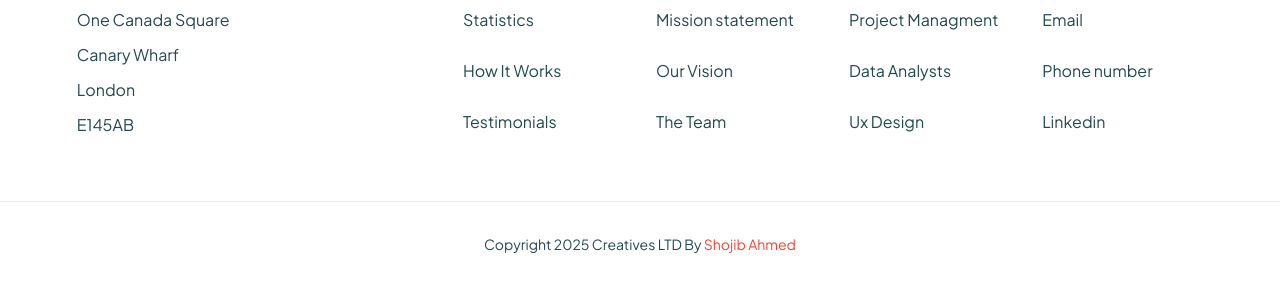
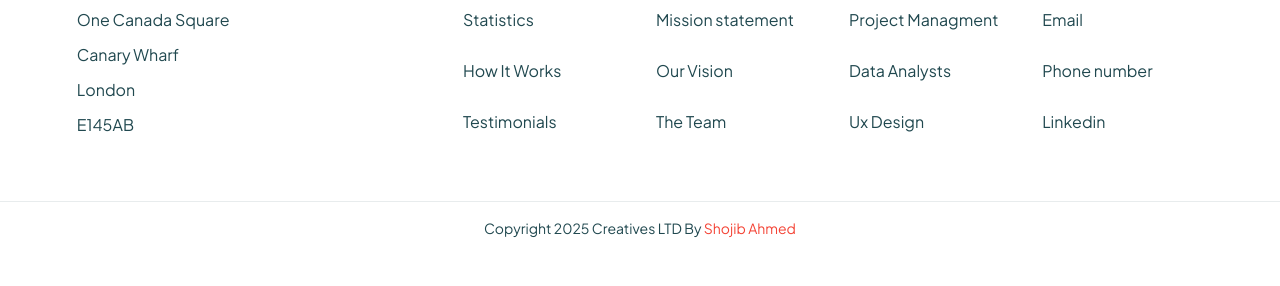
Before and after one commit to Sajib99design/tailwind-project2, a website built with Vite: page index.html in a window 1280 px wide. Shown: the part 4378-4664 px from the top of the page. After the commit the page ends 4632 px from the top, so only its background shows below. Built offline with nearby package versions, Linux system fonts and the light colour scheme; files whose address does not match are found by name; a web font is replaced by a local one.

Commit message:
Update index.html

```diff
--- a/index.html
+++ b/index.html
@@ -513,7 +513,7 @@
         </div>
       </div>
     </div>
-    <div class="border-t border-[#20484f1a] py-8 text-center text-sm text-[#20484F] dark:text-orange-700">
+    <div class="border-t border-[#20484f1a] py-[1rem] text-center text-sm text-[#20484F] dark:text-orange-700">
       <p>
         Copyright 2025 Creatives LTD By <span class="text-orange2"> Shojib Ahmed</span>
       </p>
```
